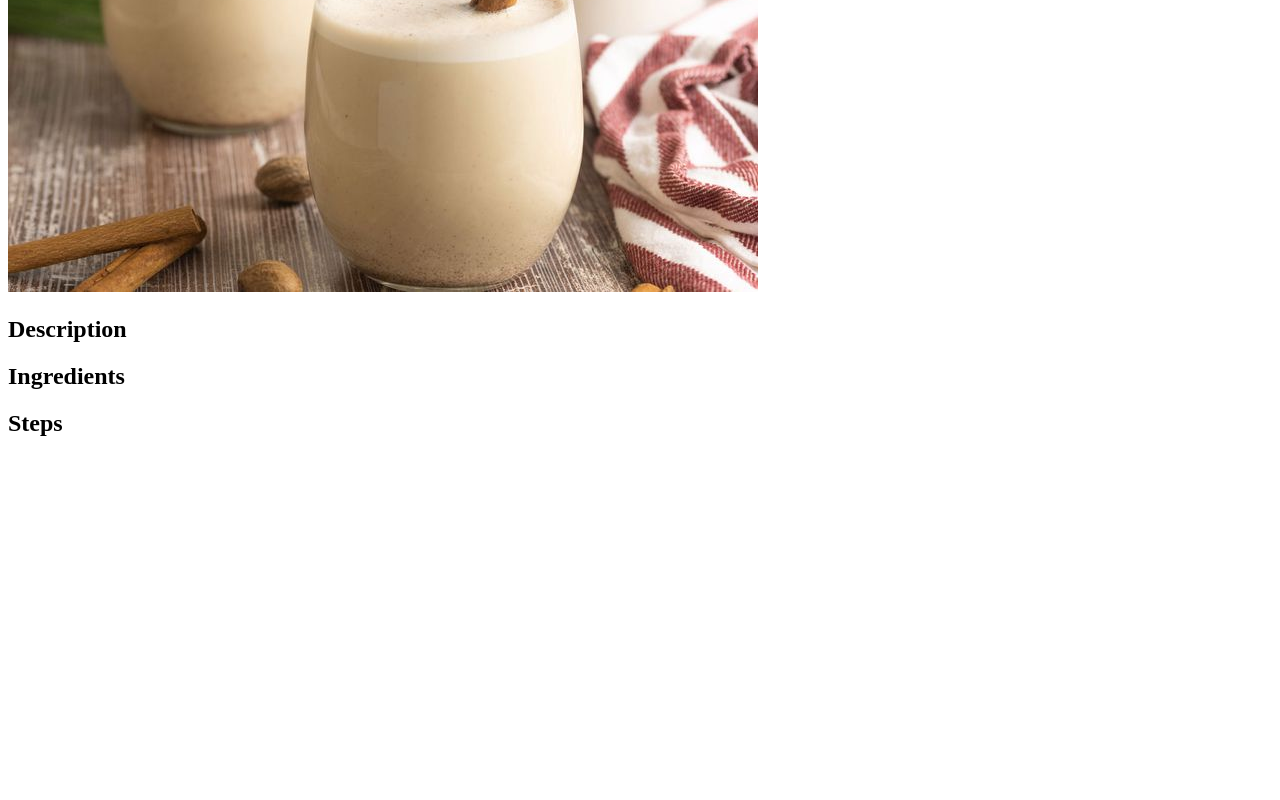
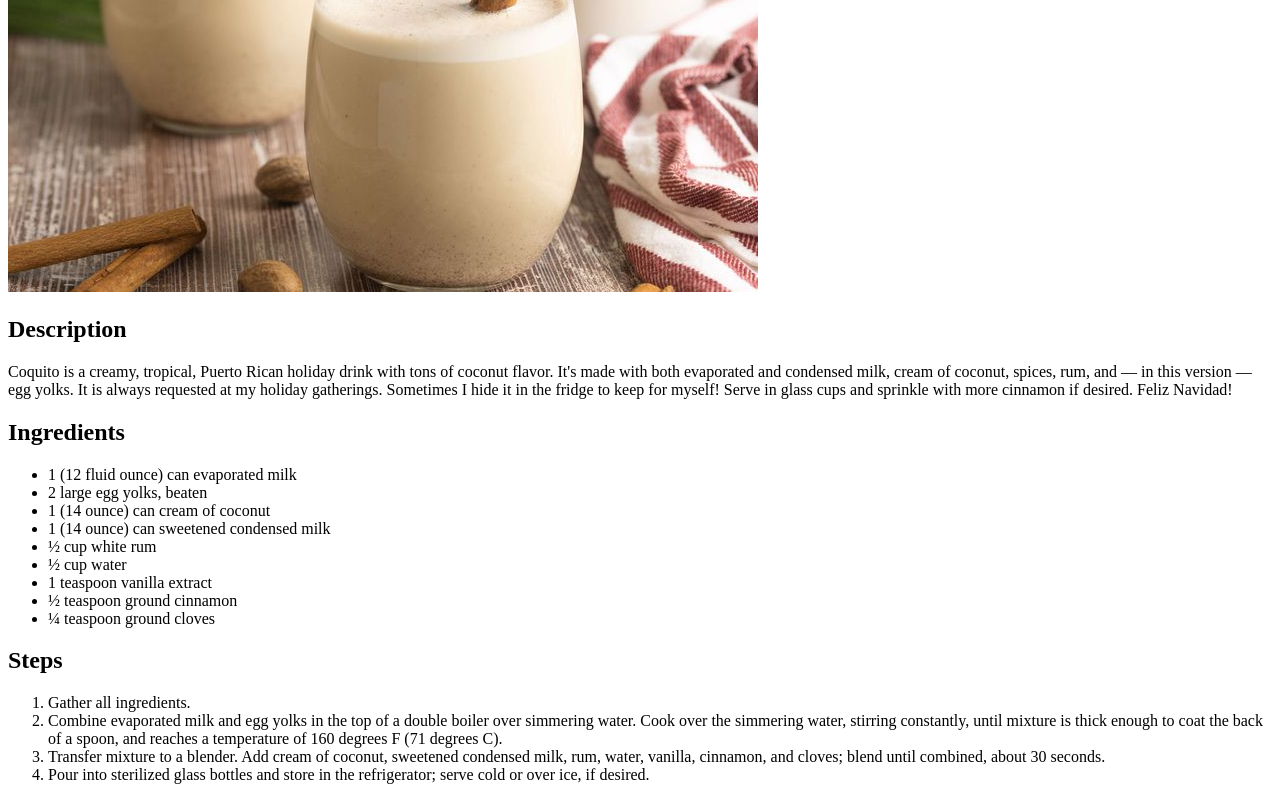
Before and after one commit to xxh296/odin-recipes, a plain HTML site: page recipes/coquito.html in a window 1280 px wide. Shown: the part 351-1151 px from the top of the page. Before the commit the page ends 808 px from the top, so only its background shows below. Drawn offline with Linux system fonts and the light colour scheme.

Commit message:
Complete coquito.html
Add description text, ingredients list, and steps.

```diff
--- a/recipes/coquito.html
+++ b/recipes/coquito.html
@@ -10,12 +10,27 @@
         <img src="./images/coquito.jpg">
 
     <h2>Description</h2>
-        <p></p>
+        <p>Coquito is a creamy, tropical, Puerto Rican holiday drink with tons of coconut flavor. It's made with both evaporated and condensed milk, cream of coconut, spices, rum, and — in this version — egg yolks. It is always requested at my holiday gatherings. Sometimes I hide it in the fridge to keep for myself! Serve in glass cups and sprinkle with more cinnamon if desired. Feliz Navidad!</p>
 
     <h2>Ingredients</h2>
-        <ul></ul>
+        <ul>
+            <li>1 (12 fluid ounce) can evaporated milk</li>
+            <li>2 large egg yolks, beaten</li>
+            <li>1 (14 ounce) can cream of coconut</li>
+            <li>1 (14 ounce) can sweetened condensed milk</li>
+            <li>½ cup white rum</li>
+            <li>½ cup water</li>
+            <li>1 teaspoon vanilla extract</li>
+            <li>½ teaspoon ground cinnamon</li>
+            <li>¼ teaspoon ground cloves</li>
+        </ul>
 
     <h2>Steps</h2>
-        <ol></ol>
+        <ol>
+<li>Gather all ingredients.</li>
+            <li>Combine evaporated milk and egg yolks in the top of a double boiler over simmering water. Cook over the simmering water, stirring constantly, until mixture is thick enough to coat the back of a spoon, and reaches a temperature of 160 degrees F (71 degrees C).</li>
+            <li>Transfer mixture to a blender. Add cream of coconut, sweetened condensed milk, rum, water, vanilla, cinnamon, and cloves; blend until combined, about 30 seconds.</li>
+            <li>Pour into sterilized glass bottles and store in the refrigerator; serve cold or over ice, if desired.</li>
+        </ol>
 </body>
 </html>
```
